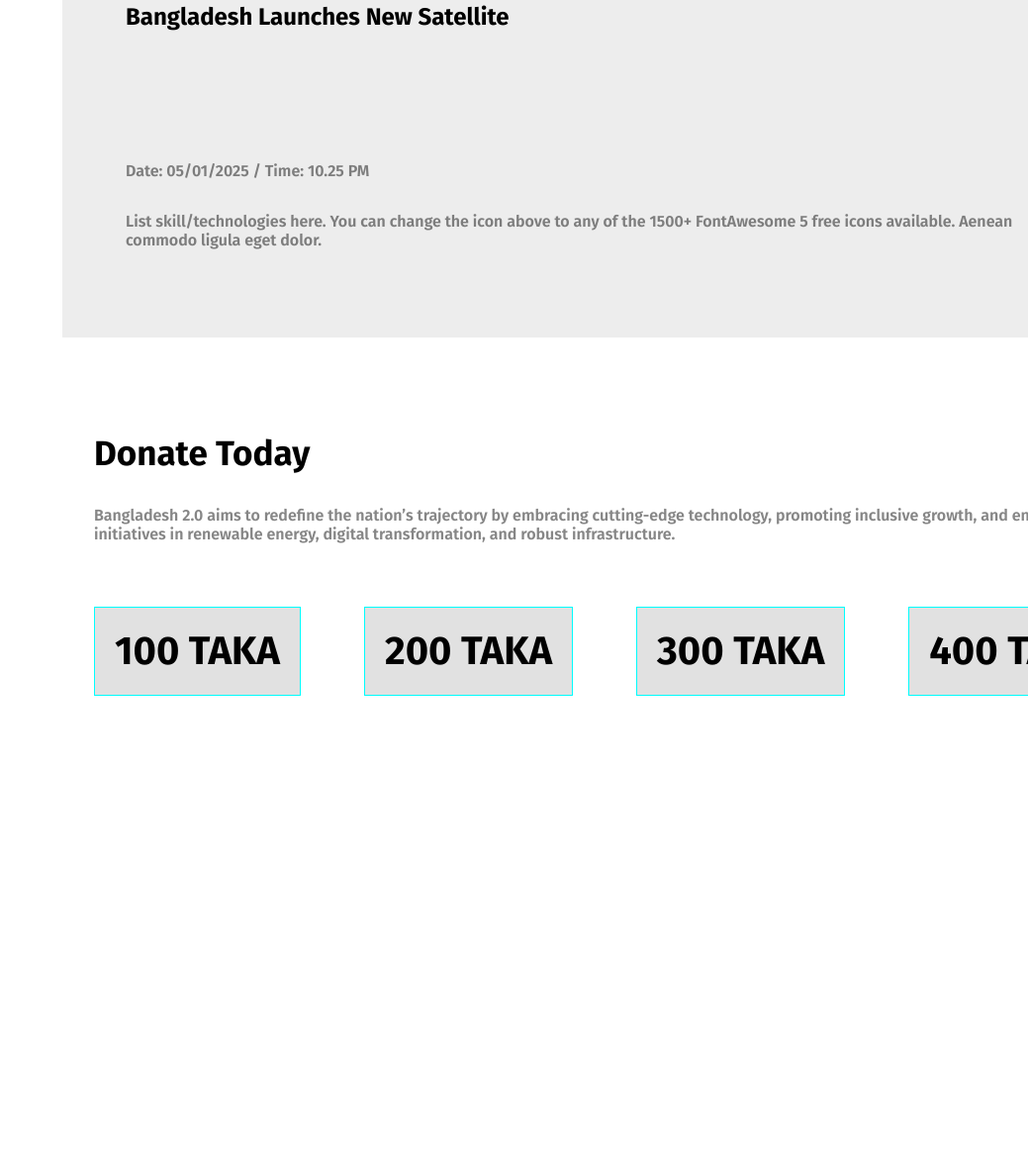
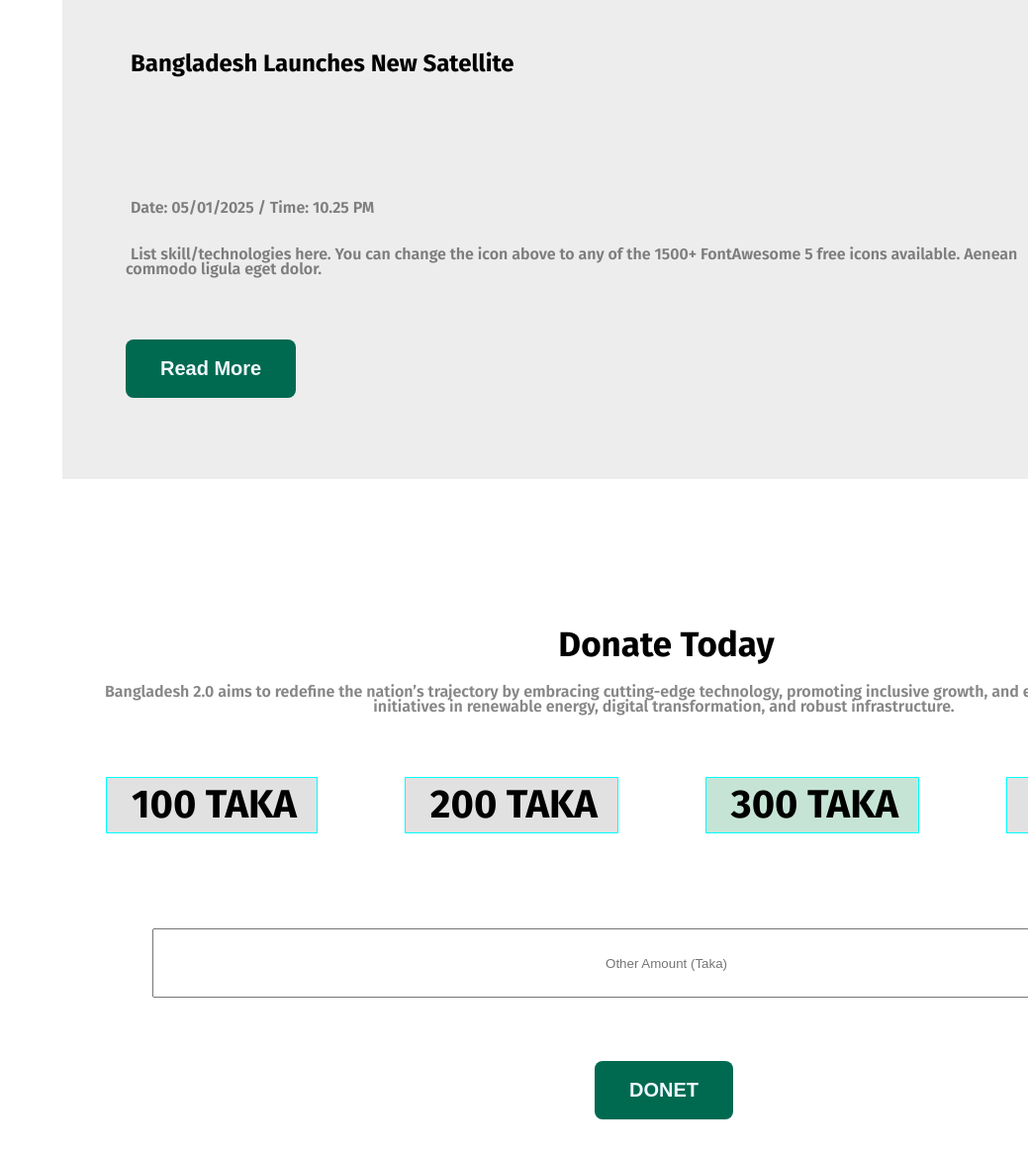
Before and after one commit to nur412579/Assignment-1, a plain HTML site: page index.html in a window 1280 px wide. Shown: the part 2918-4087 px from the top of the page at 99% size, without its empty margins (241-1280 px from the left). Before the commit the page ends 3757 px from the top, so only its background shows below. Drawn offline with Linux system fonts and the light colour scheme.

Commit message:
added button

```diff
--- a/index.html
+++ b/index.html
@@ -69,9 +69,10 @@
                         <div class="experience-description dark-2">List skill/technologies here. You can change the icon above
                             to any of the 1500+ FontAwesome 5 free icons available. Aenean commodo ligula eget dolor.
                         </div>
+                        <button class="btn"> Read More </button>
                       </div>
                    </div>
-                   <section class="sec-1 skill">
+                   <section class="sec2 sec-1 skill">
                     <div class="title3">
                       <div class="experience">
                         <h2 class="experience-title">Bangladesh Launches New Satellite</h2>
@@ -80,11 +81,12 @@
                         <div class="experience-description dark-2">List skill/technologies here. You can change the icon above
                             to any of the 1500+ FontAwesome 5 free icons available. Aenean commodo ligula eget dolor.
                         </div>
+                        <button class="btn"> Read More </button>
                       </div>
                       <div ><img class="img-2" src="B11A1--assignment-1/assets/satelite.png" alt=""></div>
                    </div>
                    </section>
-                   <section class="sec-1 skill">
+                   <section class="sec-2 sec-1 skill">
                     <div>
                         <h1 class="section-title">Donate Today</h1>
                         <p class="dark-2">Bangladesh 2.0 aims to redefine the nation’s trajectory by embracing cutting-edge technology, promoting inclusive growth, and ensuring sustainability. With initiatives in renewable energy, digital transformation, and robust infrastructure.</p>
@@ -92,8 +94,12 @@
                     <div class="donet-master">
                         <h1 class="donet">100 TAKA</h1>
                         <h1 class="donet">200 TAKA</h1>
-                        <h1 class="donet">300 TAKA</h1>
+                        <h1 class="donet3 donet">300 TAKA</h1>
                         <h1 class="donet">400 TAKA</h1>
+                    </div>
+                    <div class="type">
+                        <input class="type1" type="text" name="" id="" placeholder="Other Amount (Taka)">
+                        <button class="btn"> DONET </button>
                     </div>
                     </section>
                  </section>
--- a/style/index.css
+++ b/style/index.css
@@ -134,12 +134,13 @@ padding: 0px;
    margin-top: 0%;
 }
 .sec-1 {
-        position: static;
+        /* position: static;
         width: 1280px;
         height: 402px;
         background-color: rgb(255, 255, 255);
-        margin-bottom: 20px;
-
+        margin-bottom: 20px; */
+        line-height: 15px;
+        text-indent: 5px;
 }
 .title3 {
         display: flex;
@@ -160,6 +161,8 @@ padding: 0px;
 }
 .donet-master {
         display: flex;
+        justify-content: space-around;
+        text-align: center;
 }
 .donet {
         box-sizing: border-box;
@@ -168,3 +171,19 @@ padding: 0px;
         font-size: 40px;
         padding: 20px;
 }
+.sec-2 {
+       text-align: center;
+}
+.type {
+        text-s
+}
+.donet3 {
+        background-color: #C6E4D6;
+}
+.type1 {
+        width: 1032px;
+        height: 64px;
+        text-align: center;
+
+
+}
```
